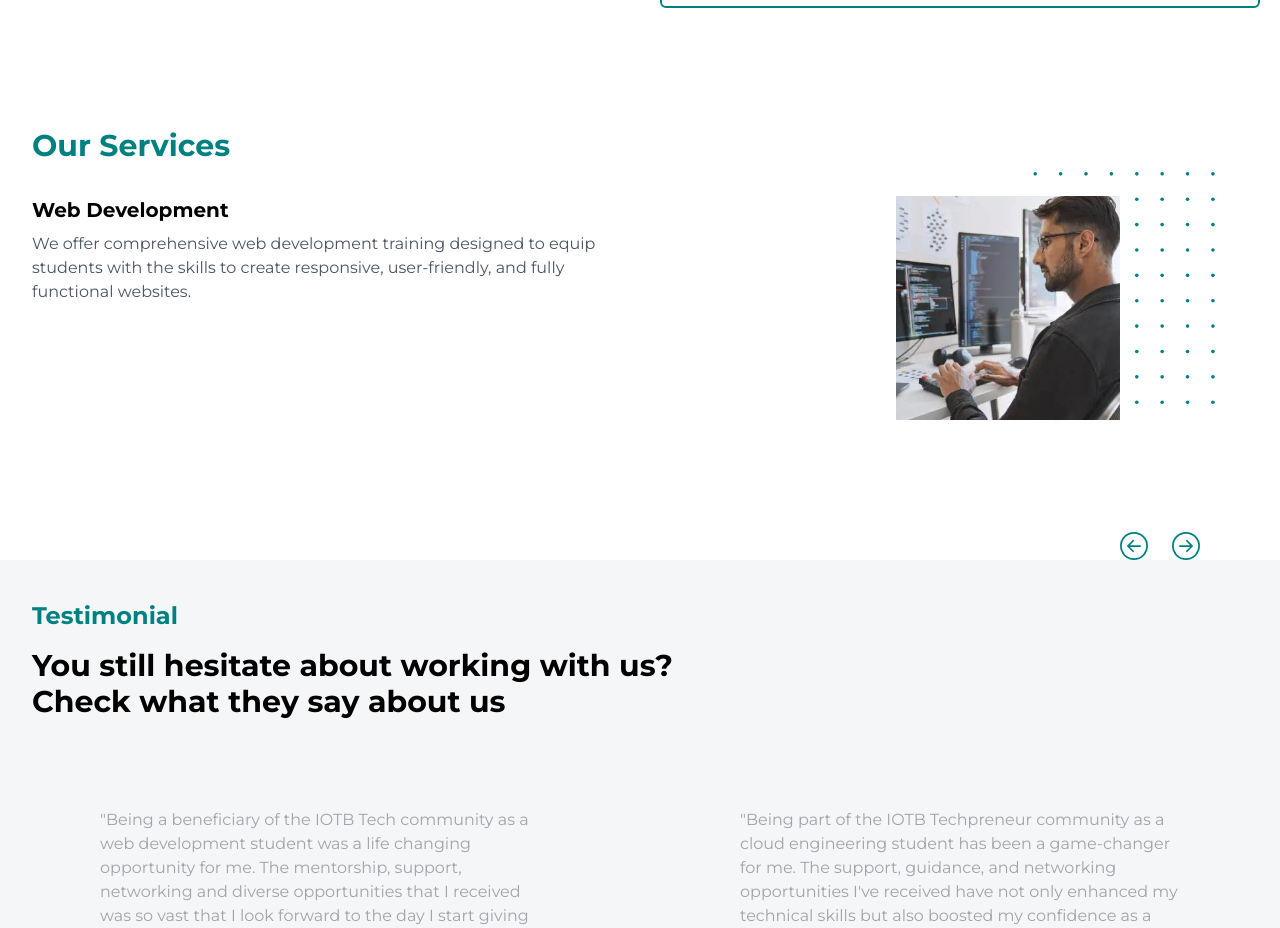
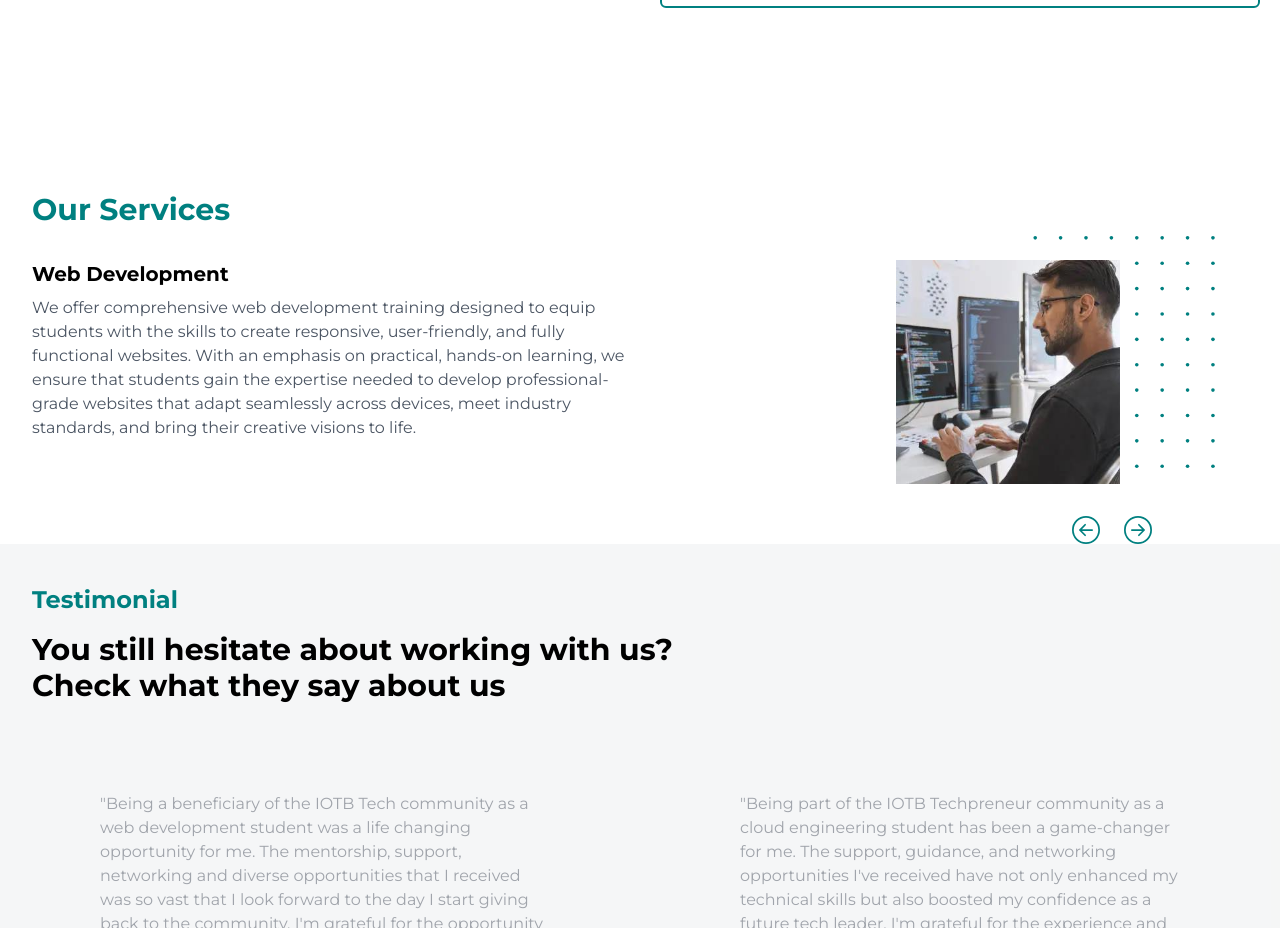
Before and after one commit to Muminah-Omolara/iotbtech, a React (Vite) app: page /contact in a window 1280 px wide. Shown: the part 1480-2408 px from the top of the page. Built offline with nearby package versions, Linux system fonts and the light colour scheme.

Commit message:
Worked on the ServiceList section and Ourservicewithimage component and the Stacks data

```diff
--- a/src/components/OurServiceWithImage.jsx
+++ b/src/components/OurServiceWithImage.jsx
@@ -1,45 +1,27 @@
-import { useState } from "react";
 import {titik} from "../assets/icons";
-import { Stacks } from "../data/Stacks";
-
-
 
 const OurServiceWithImage = ({title, description, img}) => {
-  const [currentIndex, setCurrentIndex] = useState(0);
-
-  // // Handlers for navigation
-  const handlePrevious = () => {
- setCurrentIndex((prevIndex) =>
- prevIndex > 0 ? prevIndex - 1 : Stacks.length - 1
- );
-};
-
-const handleNext = () => {
-setCurrentIndex((prevIndex) =>
-prevIndex < Stacks.length - 1 ? prevIndex + 1 : 0
-);
-};
 
     return (
-        <div className=" my-20">
+        <div className="mt-12 lg:mt-36">
             <div className=" space-y-6">
                 <h2 className="text-tt-primary lg:text-left text-left text-xl md:text-2xl lg:text-3xl font-bold">
                     Our Services
                 </h2>
                 </div>
-      {/* Card Display */}
-      <div className="flex flex-row mt-8 gap-64">
-      <div className="flex flex-col w-1/2">
-        <h2 className="text-xl font-bold">{Stacks[currentIndex].title}</h2>
-        <p className="text-gray-600 mt-2">{Stacks[currentIndex].description}</p>
+
+      <div className="flex flex-col  lg:flex-row mt-8 lg:gap-64 gap-10">
+      <div className="lg:w-1/2 ">
+        <h2 className="text-xl font-bold">{title}</h2>
+        <p className="text-gray-600 mt-2">{description}</p>
       </div>
 
-      <div>
-        <div className="relative">
+
+        <div className="relative ">
         <img
-          src={Stacks[currentIndex].image}
-          alt={Stacks[currentIndex].title}
-          className="  object-cover w-56 h-56"
+          src={img}
+          alt="title"
+          className="lg:w-56 lg:h-56  object-cover w-84 h-84"
 
         />
         <img
@@ -49,7 +31,6 @@ prevIndex < Stacks.length - 1 ? prevIndex + 1 : 0
         />
       </div>
       </div>
-      </div>
 
 
         </div>
--- a/src/data/Stacks.js
+++ b/src/data/Stacks.js
@@ -6,26 +6,26 @@ import { Product } from "../assets/images";
 export const Stacks = [
     {
 
-        "title": "Web Development",
-        "description" : "We offer comprehensive web development training designed to equip students with the skills to create responsive, user-friendly, and fully functional websites.",
+        title: "Web Development",
+        description : "We offer comprehensive web development training designed to equip students with the skills to create responsive, user-friendly, and fully functional websites. With an emphasis on practical, hands-on learning, we ensure that students gain the expertise needed to develop professional-grade websites that adapt seamlessly across devices, meet industry standards, and bring their creative visions to life.",
         image: Backend,
     },
     {
 
-        "title": "Product Design",
-        "description" : "The Product (UI/UX) Design Stack is a structured program designed to provide a comprehensive foundation in user interface and user experience design, building digital products from a simple idea to a functional prototype. Covering 22 weeks, it combines theoretical knowledge with hands-on practice, focusing on the fundamentals of design, human-centered approaches, emotional design principles, and the stages of the design thinking process (Empathize, Define, Ideate, Prototype, and Test). Students engage with essential tools like Figma and FigJam while learning key principles and methodologies of design. The program emphasizes practical skills through live design sessions and assessments, culminating in a capstone project and portfolio development to prepare participants for real-world product design challenges.",
+        title: "Product Design",
+        description: "The Product (UI/UX) Design Stack is a structured program designed to provide a comprehensive foundation in user interface and user experience design, building digital products from a simple idea to a functional prototype. Students engage with essential tools like Figma and FigJam while learning key principles and methodologies of design. The program emphasizes practical skills through live design sessions and assessments, culminating in a capstone project and portfolio development to prepare participants for real-world product design challenges.",
         image: Devops,
     },
     {
 
-        "title": "Graphics Design",
-        "description" : "The stack is designed to equip aspiring graphic designers with the skills and expertise needed to succeed in the industry. Through a combination of theoretical foundations and hands-on training, and also learning the principles of visual design, color theory, typography, and composition. They will also gain proficiency in design tools such as Coreldraw, Photoshop and Illustrator.",
+        title: "Graphics Design",
+        description: "The stack is designed to equip aspiring graphic designers with the skills and expertise needed to succeed in the industry. Through a combination of theoretical foundations and hands-on training, and also learning the principles of visual design, color theory, typography, and composition. They will also gain proficiency in design tools such as Coreldraw, Photoshop and Illustrator.",
         image: Graphics,
     },
     {
 
-        "title": "Cloud and IOTPS",
-        "description" : "Cloud and ITOPS stack focuses on foundational and practical IT skills, including Azure cloud administration (identity, governance, Vnet, VMs, policies, and inter-site connectivity), networking and IP addressing, operating systems, application deployment (React, Angular, Java), and version control using Git and Bitbucket. It provides a comprehensive approach to cloud and IT operations.",
+        title: "Cloud and IOTPS",
+        description: "Cloud and ITOPS stack focuses on foundational and practical IT skills, including Azure cloud administration (identity, governance, Vnet, VMs, policies, and inter-site connectivity), networking and IP addressing, operating systems, application deployment (React, Angular, Java), and version control using Git and Bitbucket. It provides a comprehensive approach to cloud and IT operations.",
         image: Product,
     }
 ]
--- a/src/sections/ServicesList.jsx
+++ b/src/sections/ServicesList.jsx
@@ -3,30 +3,20 @@ import {BsArrowLeftCircle, BsArrowRightCircle} from "react-icons/bs";
 import OurServiceWithImage from "../components/OurServiceWithImage";
 import {Stacks} from "../data/Stacks";
 
-console.log("Stacks data:", Stacks);
-// import Rectangle from "../assets/icons/Rectangle.svg";
 
 const ServicesList = () => {
     const [currentIndex, setCurrentIndex] = useState(0);
 
-  // Handlers for navigation
   const handlePrevious = () => {
-    setCurrentIndex((prevIndex) =>{
-      const newIndex = prevIndex > 0 ? prevIndex - 1 : Stacks.length - 1;
-      console.log("Previous button clicked. New Index:", newIndex);
-      return newIndex;
-    }
+    setCurrentIndex((prevIndex) =>
+      prevIndex > 0 ? prevIndex - 1 : Stacks.length - 1
 
     );
   };
 
   const handleNext = () => {
-    setCurrentIndex((prevIndex) =>{
-      const newIndex = prevIndex < Stacks.length - 1 ? prevIndex + 1 : 0;
-      console.log("Next button clicked. New Index:", newIndex);
-      return newIndex;
-    }
-
+    setCurrentIndex((prevIndex) =>
+      prevIndex < Stacks.length - 1 ? prevIndex + 1 : 0
     );
   };
 
@@ -41,11 +31,11 @@ const ServicesList = () => {
                         img={Stacks[currentIndex].image}
                     />
                 </div>
-                 <div className="flex justify-end gap-6 pt-8 pr-12">
-                    <button onClick={handlePrevious} className="text-tt-primary ">
+                 <div className="flex lg:justify-end justify-center gap-6 pt-8 pr-24">
+                    <button onClick={handlePrevious} aria-label="Previous Service" className="text-tt-primary ">
                         <BsArrowLeftCircle size={28}/>
                     </button>
-                    <button onClick={handleNext} className="text-tt-primary ">
+                    <button onClick={handleNext} aria-label="Next Service" className="text-tt-primary ">
                         <BsArrowRightCircle size={28}/>
                     </button>
                 </div>
```
